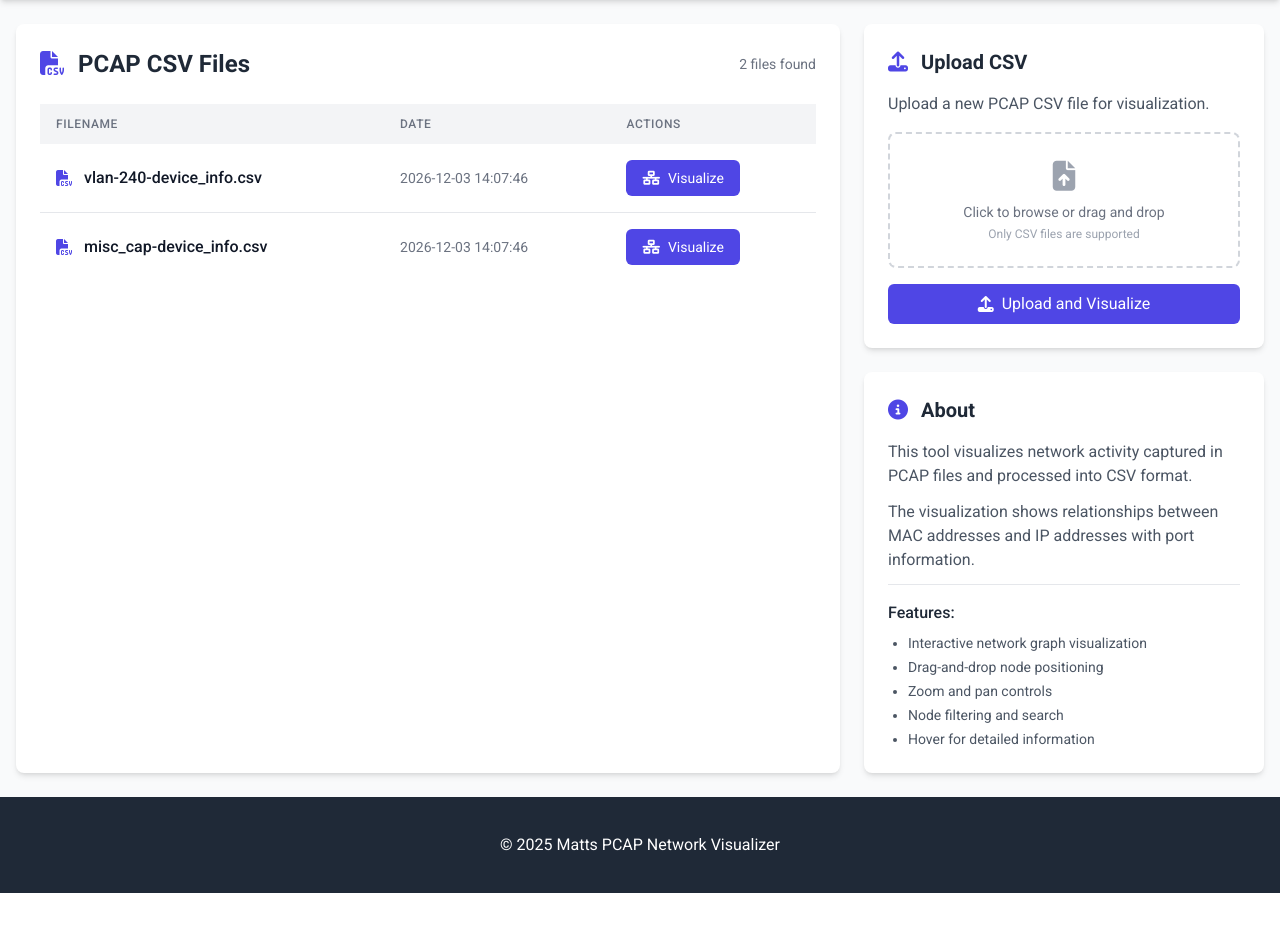
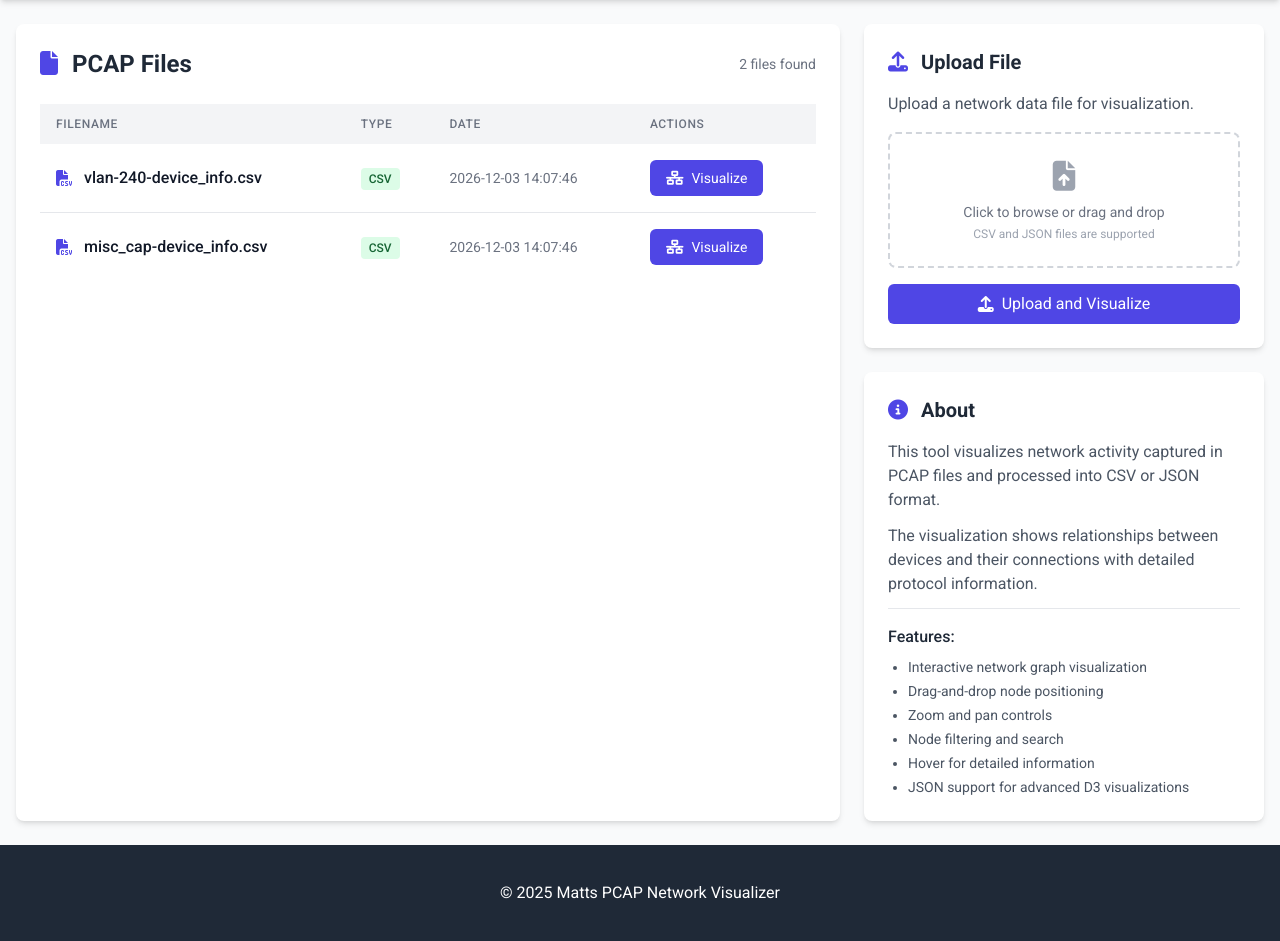
Before and after one commit to mattpainter701/pcap_parser, a Flask app: page / in a window 1280 px wide. Shown: the part 64-1005 px from the top of the page. Before the commit the page ends 957 px from the top, so only its background shows below. Run offline with Flask 3, Linux system fonts and the light colour scheme; some libraries are stand-ins or nearby versions.

Commit message:
Update visualization frontend to support JSON file format

```diff
--- a/pcap_visualizer/app.py
+++ b/pcap_visualizer/app.py
@@ -8,7 +8,7 @@ from werkzeug.utils import secure_filename
 
 app = Flask(__name__)
 app.config['UPLOAD_FOLDER'] = os.path.join(os.path.dirname(os.path.abspath(__file__)), '..', 'outputs')
-app.config['ALLOWED_EXTENSIONS'] = {'csv'}
+app.config['ALLOWED_EXTENSIONS'] = {'csv', 'json'}
 
 # Ensure upload folder exists with proper permissions
 os.makedirs(app.config['UPLOAD_FOLDER'], exist_ok=True)
@@ -119,27 +119,50 @@ def parse_csv_file(file_path):
         'edges': edges
     }
 
+def parse_json_file(file_path):
+    """Parse a JSON file containing network data for visualization."""
+    try:
+        with open(file_path, 'r') as f:
+            data = json.load(f)
+
+        # Validate the JSON structure
+        if not isinstance(data, dict):
+            return {'nodes': [], 'edges': []}
+
+        if 'nodes' not in data or not isinstance(data['nodes'], list):
+            data['nodes'] = []
+
+        if 'edges' not in data or not isinstance(data['edges'], list):
+            data['edges'] = []
+
+        return data
+    except Exception as e:
+        app.logger.error(f"Error parsing JSON file: {str(e)}")
+        return {'nodes': [], 'edges': []}
+
 @app.route('/')
 def index():
-    # Get list of CSV files in the outputs directory - refresh on each request
-    csv_files = []
+    # Get list of CSV and JSON files in the outputs directory - refresh on each request
+    files = []
     # Ensure the directory exists
     os.makedirs(app.config['UPLOAD_FOLDER'], exist_ok=True)
 
     for filename in os.listdir(app.config['UPLOAD_FOLDER']):
-        if filename.endswith('.csv'):
+        if filename.endswith(('.csv', '.json')):
             file_path = os.path.join(app.config['UPLOAD_FOLDER'], filename)
             if os.path.isfile(file_path):  # Extra check to ensure it's a file
-                csv_files.append({
+                file_type = 'json' if filename.endswith('.json') else 'csv'
+                files.append({
                     'name': filename,
                     'path': file_path,
-                    'date': os.path.getmtime(file_path)
+                    'date': os.path.getmtime(file_path),
+                    'type': file_type
                 })
 
     # Sort by date, newest first
-    csv_files.sort(key=lambda x: x['date'], reverse=True)
+    files.sort(key=lambda x: x['date'], reverse=True)
 
-    return render_template('index.html', csv_files=csv_files)
+    return render_template('index.html', files=files)
 
 @app.route('/visualize/<filename>')
 def visualize(filename):
@@ -156,7 +179,11 @@ def network_data(filename):
         return jsonify({'error': 'File not found', 'nodes': [], 'edges': []}), 404
 
     try:
-        data = parse_csv_file(file_path)
+        # Determine file type and parse accordingly
+        if filename.endswith('.json'):
+            data = parse_json_file(file_path)
+        else:  # Default to CSV
+            data = parse_csv_file(file_path)
 
         # Validate data structure
         if not isinstance(data, dict):
--- a/pcap_visualizer/templates/index.html
+++ b/pcap_visualizer/templates/index.html
@@ -7,28 +7,40 @@
     <!-- Left panel: File list -->
     <div class="lg:col-span-2 bg-white rounded-lg shadow-md p-6">
         <div class="flex justify-between items-center mb-6">
-            <h2 class="text-2xl font-bold text-gray-800"><i class="fas fa-file-csv mr-2 text-primary"></i> PCAP CSV Files</h2>
-            <div class="text-sm text-gray-500">{{ csv_files|length }} files found</div>
+            <h2 class="text-2xl font-bold text-gray-800"><i class="fas fa-file mr-2 text-primary"></i> PCAP Files</h2>
+            <div class="text-sm text-gray-500">{{ files|length }} files found</div>
         </div>
 
-        {% if csv_files %}
+        {% if files %}
         <div class="overflow-x-auto">
             <table class="min-w-full bg-white rounded-lg">
                 <thead class="bg-gray-100">
                     <tr>
                         <th class="py-3 px-4 text-left text-xs font-medium text-gray-500 uppercase tracking-wider">Filename</th>
+                        <th class="py-3 px-4 text-left text-xs font-medium text-gray-500 uppercase tracking-wider">Type</th>
                         <th class="py-3 px-4 text-left text-xs font-medium text-gray-500 uppercase tracking-wider">Date</th>
                         <th class="py-3 px-4 text-left text-xs font-medium text-gray-500 uppercase tracking-wider">Actions</th>
                     </tr>
                 </thead>
                 <tbody class="divide-y divide-gray-200">
-                    {% for file in csv_files %}
+                    {% for file in files %}
                     <tr class="hover:bg-gray-50 transition-colors">
                         <td class="py-4 px-4 whitespace-nowrap">
                             <div class="flex items-center">
+                                {% if file.type == 'json' %}
+                                <i class="fas fa-file-code text-primary mr-3"></i>
+                                {% else %}
                                 <i class="fas fa-file-csv text-primary mr-3"></i>
+                                {% endif %}
                                 <span class="font-medium text-gray-900">{{ file.name }}</span>
                             </div>
+                        </td>
+                        <td class="py-4 px-4 whitespace-nowrap text-sm text-gray-500">
+                            {% if file.type == 'json' %}
+                            <span class="bg-indigo-100 text-indigo-800 py-1 px-2 rounded text-xs font-medium">JSON</span>
+                            {% else %}
+                            <span class="bg-green-100 text-green-800 py-1 px-2 rounded text-xs font-medium">CSV</span>
+                            {% endif %}
                         </td>
                         <td class="py-4 px-4 whitespace-nowrap text-sm text-gray-500">
                             {{ file.date|timestamp_to_datetime }}
@@ -46,7 +58,7 @@
         {% else %}
         <div class="text-center py-10">
             <i class="fas fa-folder-open text-gray-300 text-5xl mb-4"></i>
-            <p class="text-gray-500">No PCAP CSV files found. Upload a file to get started.</p>
+            <p class="text-gray-500">No PCAP files found. Upload a file to get started.</p>
         </div>
         {% endif %}
     </div>
@@ -55,16 +67,16 @@
     <div class="lg:col-span-1">
         <!-- Upload panel -->
         <div class="bg-white rounded-lg shadow-md p-6 mb-6">
-            <h3 class="text-xl font-bold text-gray-800 mb-4"><i class="fas fa-upload mr-2 text-primary"></i> Upload CSV</h3>
-            <p class="text-gray-600 mb-4">Upload a new PCAP CSV file for visualization.</p>
+            <h3 class="text-xl font-bold text-gray-800 mb-4"><i class="fas fa-upload mr-2 text-primary"></i> Upload File</h3>
+            <p class="text-gray-600 mb-4">Upload a network data file for visualization.</p>
 
             <form action="{{ url_for('upload_file') }}" method="post" enctype="multipart/form-data" class="space-y-4">
                 <div class="relative border-2 border-dashed border-gray-300 rounded-lg p-6 hover:border-primary transition-colors">
-                    <input type="file" name="file" id="file" accept=".csv" class="absolute inset-0 w-full h-full opacity-0 cursor-pointer z-10">
+                    <input type="file" name="file" id="file" accept=".csv,.json" class="absolute inset-0 w-full h-full opacity-0 cursor-pointer z-10">
                     <div class="text-center">
                         <i class="fas fa-file-upload text-gray-400 text-3xl mb-2"></i>
                         <p class="text-sm text-gray-500">Click to browse or drag and drop</p>
-                        <p class="text-xs text-gray-400 mt-1">Only CSV files are supported</p>
+                        <p class="text-xs text-gray-400 mt-1">CSV and JSON files are supported</p>
                     </div>
                 </div>
                 <button type="submit" class="w-full bg-primary hover:bg-opacity-90 text-white py-2 px-4 rounded-md inline-flex items-center justify-center transition-colors">
@@ -77,8 +89,8 @@
         <div class="bg-white rounded-lg shadow-md p-6">
             <h3 class="text-xl font-bold text-gray-800 mb-4"><i class="fas fa-info-circle mr-2 text-primary"></i> About</h3>
             <div class="text-gray-600 space-y-3">
-                <p>This tool visualizes network activity captured in PCAP files and processed into CSV format.</p>
-                <p>The visualization shows relationships between MAC addresses and IP addresses with port information.</p>
+                <p>This tool visualizes network activity captured in PCAP files and processed into CSV or JSON format.</p>
+                <p>The visualization shows relationships between devices and their connections with detailed protocol information.</p>
                 <div class="mt-4 pt-4 border-t border-gray-200">
                     <h4 class="font-medium text-gray-800 mb-2">Features:</h4>
                     <ul class="list-disc pl-5 space-y-1 text-sm">
@@ -87,6 +99,7 @@
                         <li>Zoom and pan controls</li>
                         <li>Node filtering and search</li>
                         <li>Hover for detailed information</li>
+                        <li>JSON support for advanced D3 visualizations</li>
                     </ul>
                 </div>
             </div>
```
